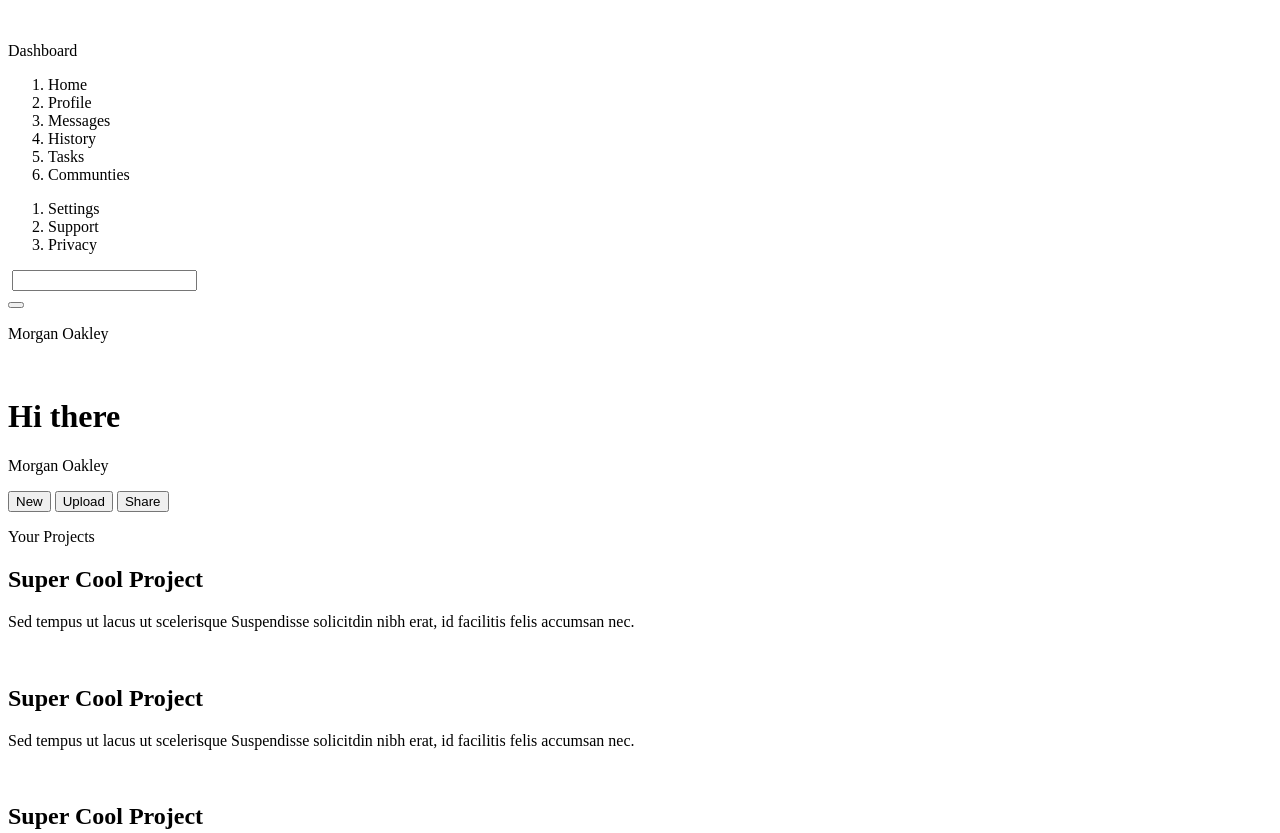
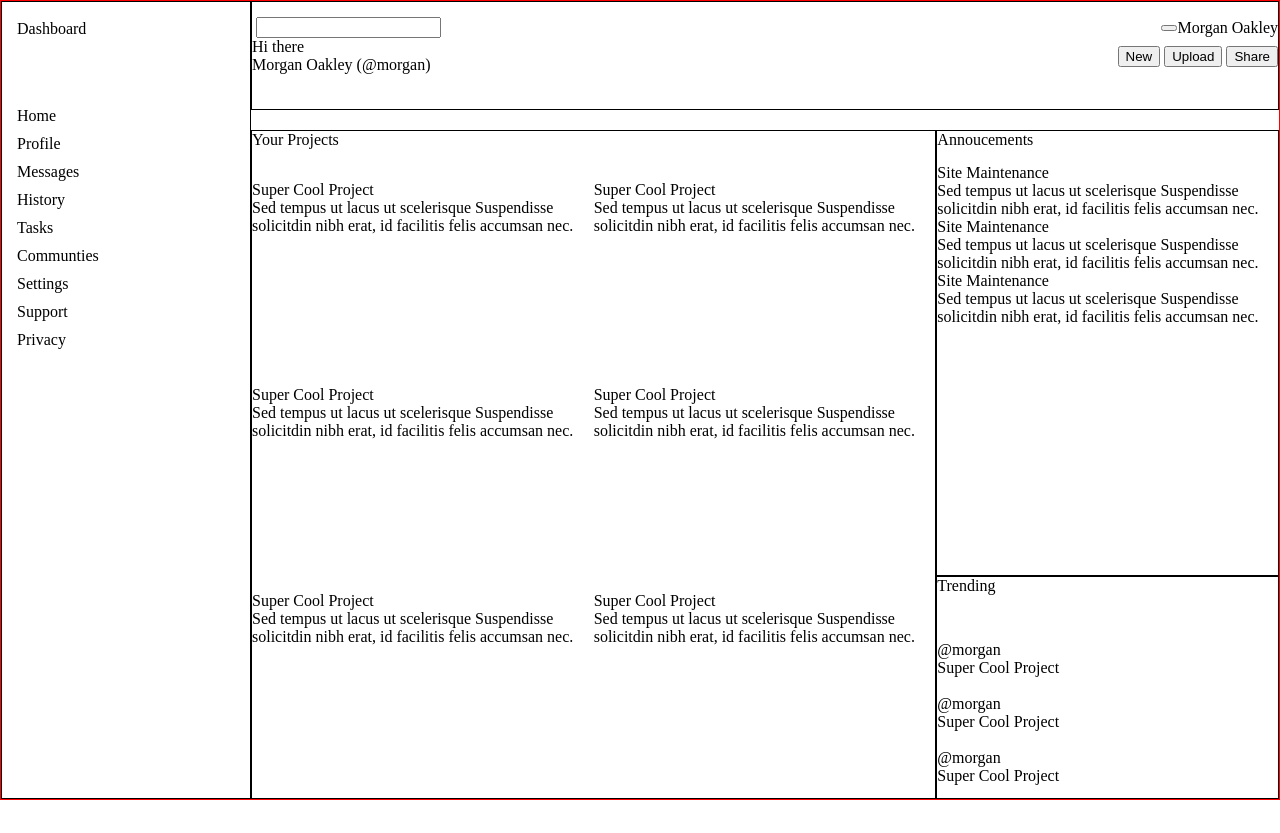
Before and after one commit to jodinotnice/Admin-dashboard, a website: page index.html in a window 1280 px wide. Shown: the top 833 px of the page. After the commit the page ends 800 px from the top, so only its background shows below. Drawn offline with Linux system fonts and the light colour scheme.

Commit message:
Rework of the HTML structure, almost good

```diff
--- a/index.css
+++ b/index.css
@@ -0,0 +1,167 @@
+/*! minireset.css v0.0.6 | MIT License | github.com/jgthms/minireset.css */
+html,
+body,
+p,
+ol,
+ul,
+li,
+dl,
+dt,
+dd,
+blockquote,
+figure,
+fieldset,
+legend,
+textarea,
+pre,
+iframe,
+hr,
+h1,
+h2,
+h3,
+h4,
+h5,
+h6 {
+  margin: 0;
+  padding: 0;
+}
+
+h1,
+h2,
+h3,
+h4,
+h5,
+h6 {
+  font-size: 100%;
+  font-weight: normal;
+}
+
+ul {
+  list-style: none;
+}
+
+button,
+input,
+select {
+  margin: 0;
+}
+
+html {
+  box-sizing: border-box;
+}
+
+*,
+*::before,
+*::after {
+  box-sizing: inherit;
+}
+
+img,
+video {
+  height: auto;
+  max-width: 100%;
+}
+
+iframe {
+  border: 0;
+}
+
+table {
+  border-collapse: collapse;
+  border-spacing: 0;
+}
+
+td,
+th {
+  padding: 0;
+}
+
+.container {
+  height: 100vh;
+  display: grid;
+  grid-template-rows: repeat(auto-fill, 1fr);
+  grid-template-columns: 250px repeat(4, 1fr);
+  border: 1px solid red;
+}
+
+.nav-container {
+  grid-row: 1/6;
+  padding-left: 15px;
+  display: grid;
+  grid-template-rows: repeat(5, 100px);
+  border: 1px solid;
+}
+
+ol {
+  list-style: none;
+}
+
+li {
+  padding: 5px 0;
+}
+
+.header-container {
+  grid-column: 2/6;
+  grid-row: 1/2;
+  padding: 15px 0;
+  margin-bottom: 20px;
+  border: 1px solid;
+}
+
+.search-container,
+.account-container,
+.post-container,
+.inner-post-container {
+  display: flex;
+  justify-content: space-between;
+  align-items: center;
+}
+
+.main-container {
+  grid-row: 2/6;
+  grid-column: 2/6;
+  display: grid;
+  grid-template: repeat(3, 1fr) / repeat(3, 1fr);
+}
+
+.projects-container {
+  grid-row: 1/4;
+  grid-column: 1/3;
+  border: 1px solid;
+  display: grid;
+  grid-template: 50px repeat(3, 1fr) / repeat(2, 1fr);
+}
+
+.container-title {
+  grid-column: 1/3;
+  margin-bottom: 15px;
+}
+.projects-content {
+  border: 1px solid;
+  display: grid;
+  grid-template-columns: repeat(2, 1fr);
+  grid-template-rows: 30px repeat(3, 1fr);
+  gap: 20px;
+}
+
+.projects-content p {
+  grid-column: 1/3;
+  grid-row: 1/2;
+  margin-bottom: 15px;
+}
+
+.annoucements-container {
+  grid-column: 3/4;
+  grid-row: 1/3;
+  border: 1px solid;
+}
+
+.announcements-content {
+}
+
+.trending-container {
+  grid-row: 3/4;
+  grid-column: 3/4;
+  border: 1px solid;
+  display: grid;
+}
--- a/index.html
+++ b/index.html
@@ -9,10 +9,12 @@
   <body>
     <div class="container">
       <div class="nav-container">
+        <div class="logo">
           <img src="" alt="" />
           <p>Dashboard</p>
+        </div>
         <nav>
-          <div>
+          <div class="first-nav">
             <ol>
               <li><img src="" alt="" />Home</li>
               <li><img src="" alt="" />Profile</li>
@@ -22,7 +24,7 @@
               <li><img src="" alt="" />Communties</li>
             </ol>
           </div>
-          <div>
+          <div class="second-nav">
             <ol>
               <li><img src="" alt="" />Settings</li>
               <li><img src="" alt="" />Support</li>
@@ -31,8 +33,8 @@
           </div>
         </nav>
       </div>
-      <div class="header-main-container">
-        <div class="header-container">
+
+      <header class="header-container">
         <div class="search-container">
           <div>
             <img src="" alt="" />
@@ -44,12 +46,12 @@
             <p>Morgan Oakley</p>
           </div>
         </div>
-          <div>
-            <div>
+        <div class="post-container">
+          <div class="inner-post-container">
             <img src="" alt="" />
             <div>
               <h1>Hi there</h1>
-                <p>Morgan Oakley</p>
+              <p>Morgan Oakley (@morgan)</p>
             </div>
           </div>
           <div>
@@ -58,12 +60,13 @@
             <button>Share</button>
           </div>
         </div>
-        </div>
+      </header>
 
-        <div class="main-container">
+      <main class="main-container">
         <div class="projects-container">
-            <p>Your Projects</p>
-            <div>
+          <!-- <div class="projects-content"> -->
+            <p class="container-title">Your Projects</p>
+            <div >
               <h2>Super Cool Project</h2>
               <p>
                 Sed tempus ut lacus ut scelerisque Suspendisse solicitdin nibh
@@ -135,10 +138,11 @@
                 <img src="" alt="" />
               </div>
             </div>
+          <!-- </div> -->
         </div>
         <div class="annoucements-container">
-            <p>Annoucements</p>
-            <div>
+          <p class="container-title">Annoucements</p>
+          <div >
             <div>
               <h3>Site Maintenance</h3>
               <p>
@@ -163,8 +167,8 @@
           </div>
         </div>
         <div class="trending-container">
+          <p class="container-title">Trending</p>
           <div>
-              <p>Trending</p>
             <div>
               <img src="" alt="">
                 <div>
@@ -191,8 +195,8 @@
             </div>
           </div>
         </div>
-        </div>
-      </div>
+      </main>
+
     </div>
   </body>
 </html>
```
Lines whose indentation alone changed are shown as unchanged.
